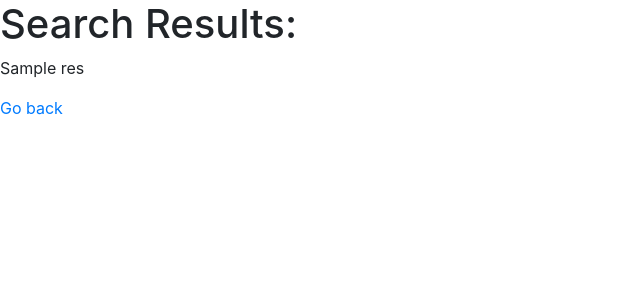
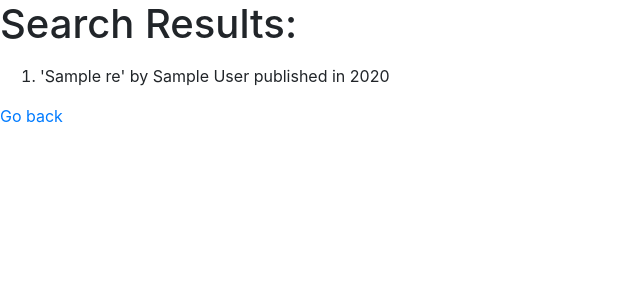
Before and after one commit to asomarov/project1, a Flask app: template templates/search_results.html in a window 1280 px wide. Shown: the top 300 px of the page, without its empty margins (0-640 px from the left). Run offline with Flask 2, Linux system fonts and the light colour scheme; the template is opened without the code that fills it: most values are stand-ins (such as "Sample title", 1, 10 or a date in 2020); parts of the project's set-up code (start-up, migrations or seed data) failed here and were passed over; some libraries are stand-ins or nearby versions.

Commit message:
Rectified a name tag for i for search_type

```diff
--- a/application.py
+++ b/application.py
@@ -22,6 +22,7 @@ engine = create_engine(os.getenv("DATABASE_URL"))
 db = scoped_session(sessionmaker(bind=engine))
 
 headers = db.execute("SELECT * FROM columnsoftable").fetchall()
+headernames = ["id", "isbn", "title", "author", "year"]
 
 @app.route("/")
 def index():
@@ -36,7 +37,7 @@ def search_results():
     item = str('\'' + "%" + str(item) + "%" + '\'')
 
     try:
-        i = int(request.form.get("header.id"))
+        i = int(request.form.get("search_type"))
     except TypeError:
         return render_template("error.html", message="There is no such search type")
     rescount = db.execute("SELECT * FROM books WHERE :header LIKE :item", {"header": headernames[i], "item": item}).rowcount
--- a/templates/search_results.html
+++ b/templates/search_results.html
@@ -6,7 +6,11 @@
 
 {% block body %}
     <p>
-        {{ res }}
+      <ol>
+        {% for r in res %}
+          <li>'{{res.title}}' by {{res.author}} published in {{res.year}}</li>
+        {% endfor %}
+      </ol>
     </p>
 
     <a href="{{ url_for('index') }}">Go back</a>
```
